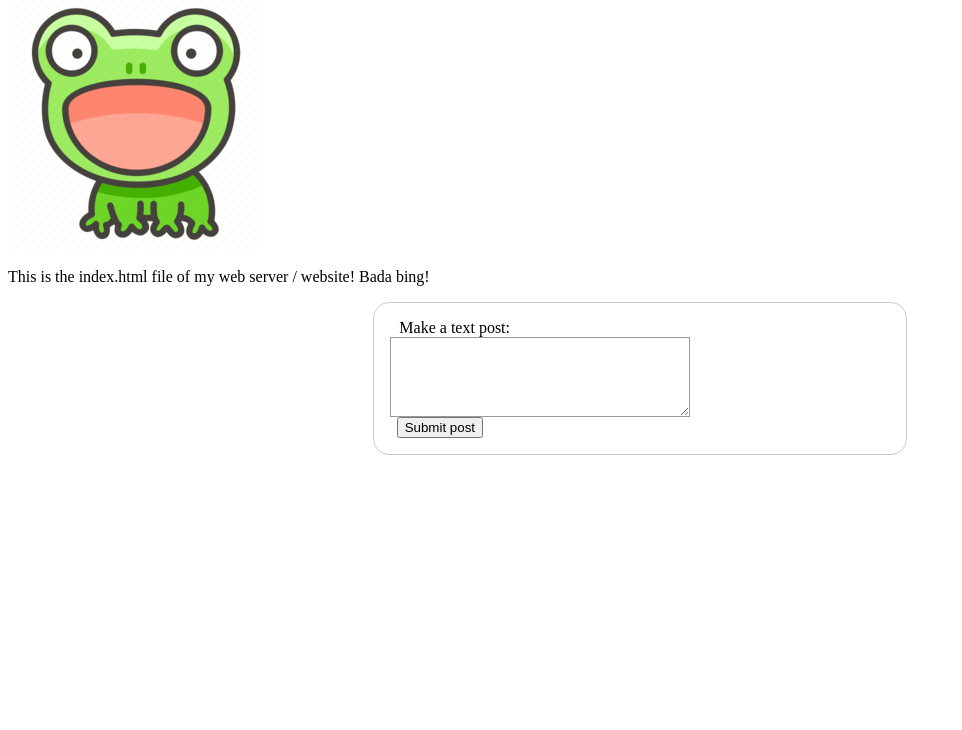
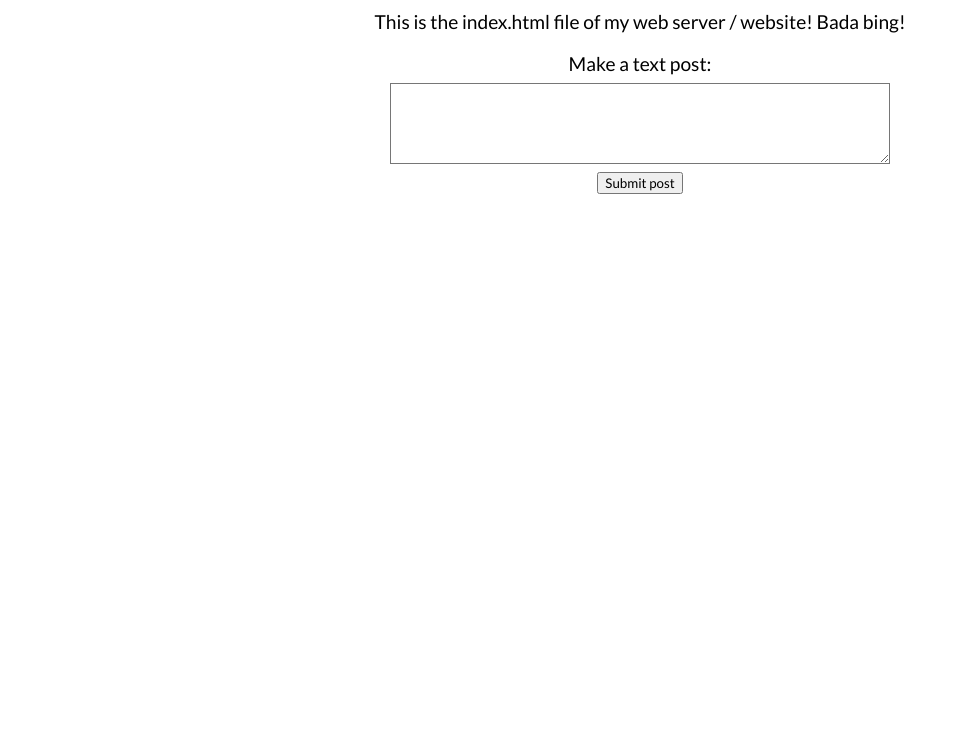
Before and after one commit to anvosbacon/Python-HTTP-Server, a plain HTML site: page index.html in a window 1280 px wide. Shown: the part 70-800 px from the top of the page, without its empty margins (0-962 px from the left). Drawn offline with Linux system fonts and the light colour scheme.

Commit message:
made prettier

```diff
--- a/index.html
+++ b/index.html
@@ -2,10 +2,13 @@
     <head>
         <title>Hello</title>
         <link rel="stylesheet" href="style.css">
+        <link rel="preconnect" href="https://fonts.gstatic.com">
+        <link href="https://fonts.googleapis.com/css2?family=Lato:wght@400;900&display=swap" rel="stylesheet">
     </head>
     <body>
+        <div class="content-wrapper">
+
             <h1>Hello from the web!</h1>
-        <img src="favicon.ico">
 
             <p>
                 This is the index.html file of my web server / website!
@@ -20,5 +23,6 @@
                 <button type="submit">Submit post</button>
             </form>
 
+        </div>
     </body>
 </html>
--- /dev/null
+++ b/scratch.css
@@ -0,0 +1,65 @@
+form {
+    /* Center the form on the page */
+    margin: 0 auto;
+    width: 500px;
+    /* Form outline */
+    padding: 1em;
+    border: 1px solid #CCC;
+    border-radius: 1em;
+  }
+
+  ul {
+    list-style: none;
+    padding: 0;
+    margin: 0;
+  }
+
+  form li + li {
+    margin-top: 1em;
+  }
+
+  label {
+    /* Uniform size & alignment */
+    display: inline-block;
+    width: 120px;
+    text-align: right;
+  }
+
+  input,
+  textarea {
+    /* To make sure that all text fields have the same font settings
+       By default, textareas have a monospace font */
+    font: 1em sans-serif;
+
+    /* Uniform text field size */
+    width: 300px;
+    box-sizing: border-box;
+
+    /* Match form field borders */
+    border: 1px solid #999;
+  }
+
+  input:focus,
+  textarea:focus {
+    /* Additional highlight for focused elements */
+    border-color: #000;
+  }
+
+  textarea {
+    /* Align multiline text fields with their labels */
+    vertical-align: top;
+
+    /* Provide space to type some text */
+    height: 5em;
+  }
+
+  .button {
+    /* Align buttons with the text fields */
+    padding-left: 90px; /* same size as the label elements */
+  }
+
+  button {
+    /* This extra margin represent roughly the same space as the space
+       between the labels and their text fields */
+    margin-left: .5em;
+  }
--- a/style.css
+++ b/style.css
@@ -1,68 +1,26 @@
-h1 {
+body {
+  font-family: Lato, sans-serif;
+  font-size: 1.2rem;
+  line-height: 1.2;
+  text-align: center;
 }
 
-form {
-    /* Center the form on the page */
-    margin: 0 auto;
-    width: 500px;
-    /* Form outline */
-    padding: 1em;
-    border: 1px solid #CCC;
-    border-radius: 1em;
+h1 {
+  font-weight: 900;
 }
 
-  ul {
-    list-style: none;
-    padding: 0;
-    margin: 0;
-  }
-
-  form li + li {
-    margin-top: 1em;
-  }
-
-  label {
-    /* Uniform size & alignment */
-    display: inline-block;
-    width: 120px;
-    text-align: right;
-  }
-
-  input,
-  textarea {
-    /* To make sure that all text fields have the same font settings
-       By default, textareas have a monospace font */
-    font: 1em sans-serif;
-
-    /* Uniform text field size */
-    width: 300px;
-    box-sizing: border-box;
-
-    /* Match form field borders */
-    border: 1px solid #999;
-  }
-
-  input:focus,
-  textarea:focus {
-    /* Additional highlight for focused elements */
-    border-color: #000;
+.content-wrapper {
+  margin-right: auto;
+  margin-left: auto;
+  max-width: 960px;
 }
 
 textarea {
-    /* Align multiline text fields with their labels */
-    vertical-align: top;
-
-    /* Provide space to type some text */
-    height: 5em;
-  }
-
-  .button {
-    /* Align buttons with the text fields */
-    padding-left: 90px; /* same size as the label elements */
+  width: 500px;
+  margin: .5rem;
+  border-width: thin;
 }
 
 button {
-    /* This extra margin represent roughly the same space as the space
-       between the labels and their text fields */
-    margin-left: .5em;
+  font-family : inherit;
 }
```
Also changed, not shown: 1 other file. Lines whose indentation alone changed are shown as unchanged.
